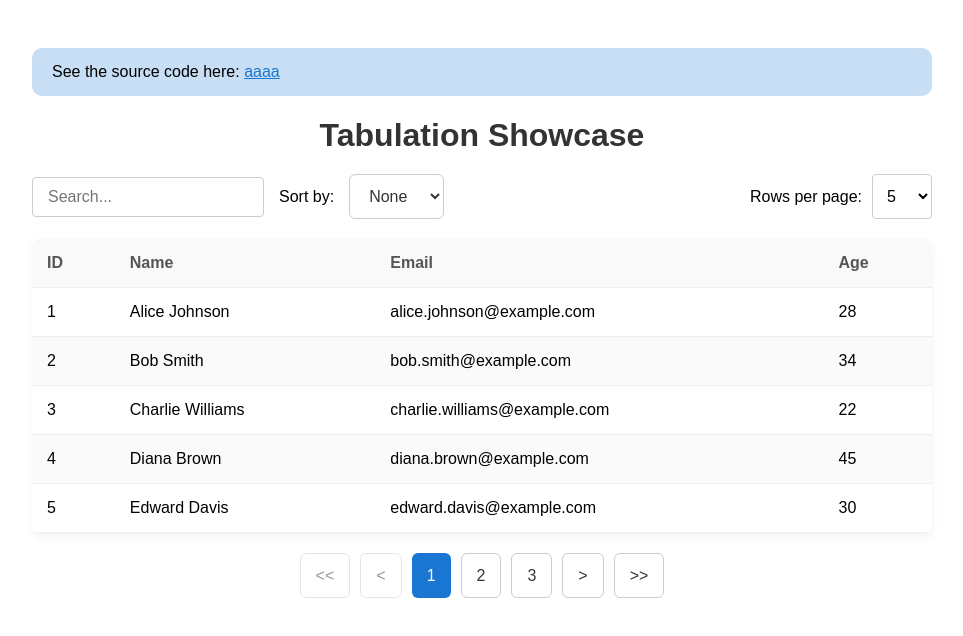
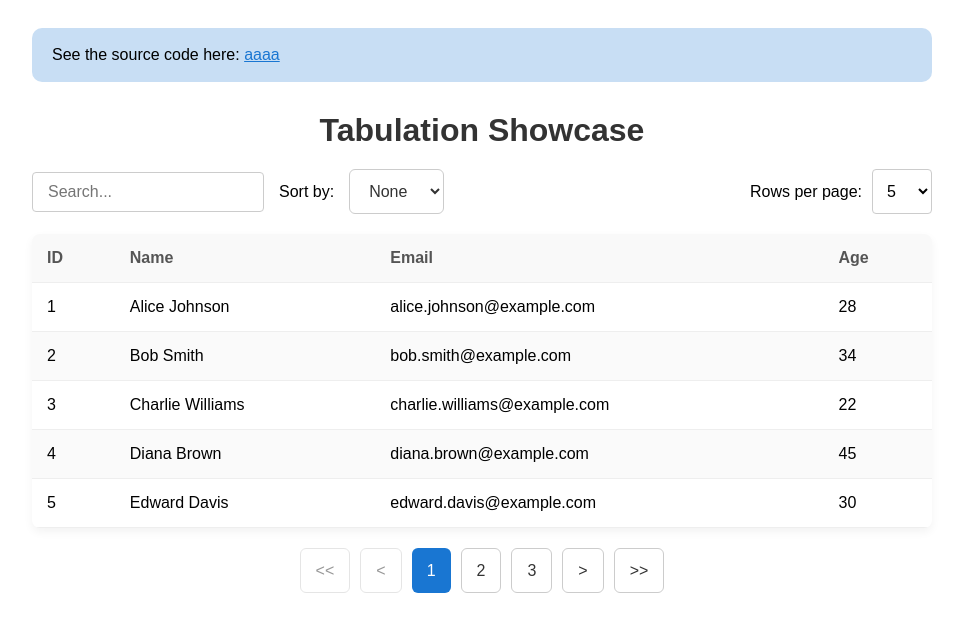
Before and after one commit to CristianBrinza/react-showcase, a React (Create React App) app: page /tabulation in a window 1280 px wide. Shown: the top 636 px of the page, without its empty margins (158-1121 px from the left). Built offline with nearby package versions, Linux system fonts and the light colour scheme.

Commit message:
Update SourceCode.module.css

```diff
--- a/src/components/source_code/SourceCode.module.css
+++ b/src/components/source_code/SourceCode.module.css
@@ -3,10 +3,10 @@
 .sourceCode {
     font-family: 'Source Sans Pro', sans-serif;
     text-align: left;
-    margin-top: 20px;
+    margin-bottom: 30px;
     font-weight: 350;
     font-size: 1rem;
-    padding: 15px 20px;
+    padding: 18px 20px;
     background: rgba(25, 118, 210, 0.24);
     border-radius: 10px;
 }
```
